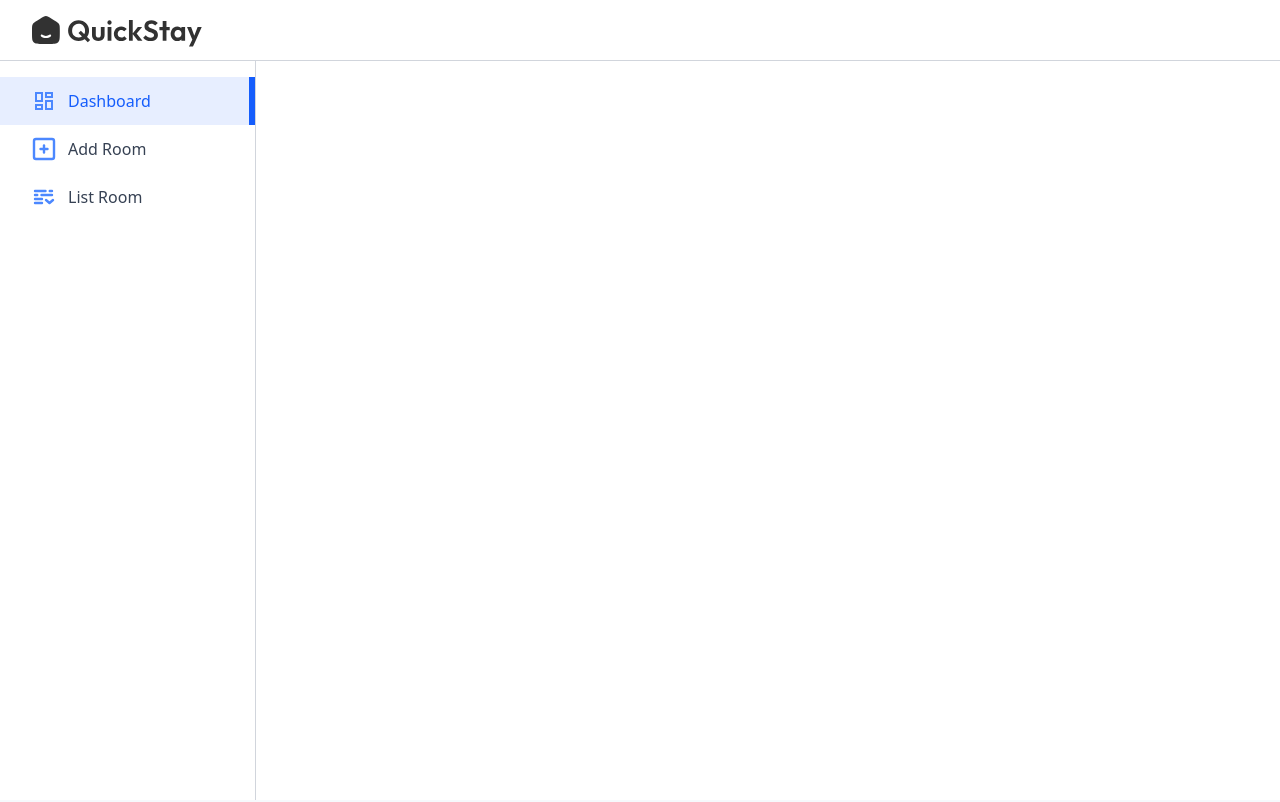
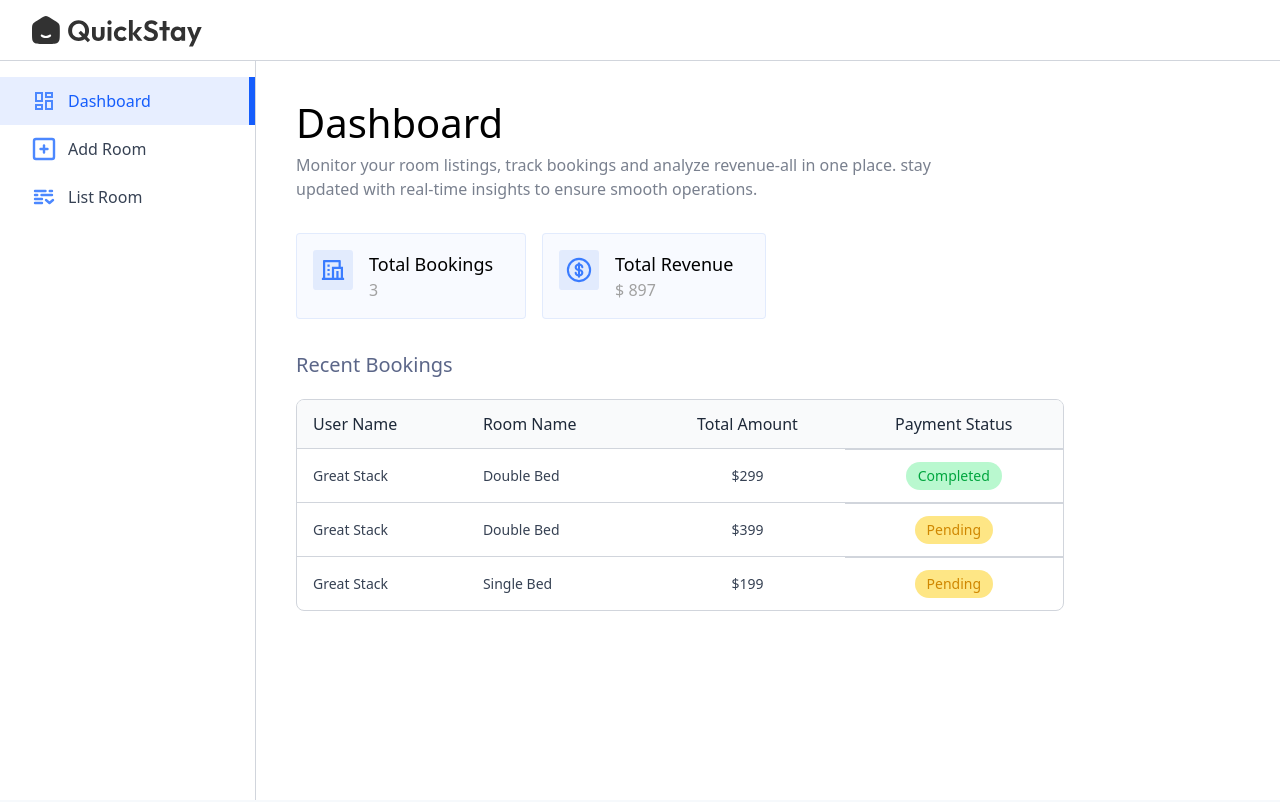
Before and after one commit to Kaveera725/hotel_booking_project, a React app: page /owner in a window 1280 px wide. Shown: the top 802 px of the page. Built offline with nearby package versions, Linux system fonts and the light colour scheme; the HTML template or start-up script is replaced by a standard one; a web font is replaced by a local one.

Commit message:
Start owner's Dashboard creating

```diff
--- a/src/pages/hotelOwner/Dashboard.jsx
+++ b/src/pages/hotelOwner/Dashboard.jsx
@@ -1,10 +1,68 @@
 import React from 'react'
+import Title from '../../components/Title'
+import { assets, dashboardDummyData } from '../../assets/assets'
+import { useState } from 'react'
+import { useEffect } from 'react'
+
 
 const Dashboard = () => {
+
+    const [dashboardData, setDashboardData] = useState(dashboardDummyData)
+
   return (
     <div>
+      <Title align='left' font='outfit' title='Dashboard' subtitle='Monitor your room listings, track bookings and analyze revenue-all in one place.
+      stay updated with real-time insights to ensure smooth operations.' />
+      <div className='flex gap-4 my-8'>
+        {/*-----Total Bookings-----*/}
+        <div className='bg-primary/3 border border-primary/10 rounded flex p-4 pr-8'>
+            <img src={assets.totalBookingIcon} alt='' className='max-sm:hidden h-10' />
+            <div className='flex flex-col sm:ml-4 font-medium'>
+                    <p className='text-blue -500 text-lg'>Total Bookings</p>
+                    <p className='text-neutral-400 text-base'>{dashboardData.totalBookings}</p>
+            </div>
+        </div>
+        {/*-----Total Revenue-----*/}
+        <div className='bg-primary/3 border border-primary/10 rounded flex p-4 pr-8'>
+            <img src={assets.totalRevenueIcon} alt='' className='max-sm:hidden h-10' />
+            <div className='flex flex-col sm:ml-4 font-medium'>
+                    <p className='text-blue -500 text-lg'>Total Revenue</p>
+                    <p className='text-neutral-400 text-base'>$ {dashboardData.totalRevenue}</p>
+            </div>
+        </div>
 
-    </div>
+        </div>
+            {/*-----Recent Bookings-----*/}
+            <h2 className='text-xl text-blue-950/70 font-medium mb-5'>Recent Bookings</h2>
+            <div className='w-full max-w-3xl text-left border border-gray-300 rounded-lg max-h-80 overflow-y-scroll'>
+                <table className='w-full'>
+                    <thead className='bg-gray-50'>
+                        <tr>
+                            <th className='py-3 px-4 text-gray-800 font-medium'>User Name</th>
+                            <th className='py-3 px-4 text-gray-800 font-medium max-sm:hidden'>Room Name</th>
+                            <th className='py-3 px-4 text-gray-800 font-medium text-center'>Total Amount</th>
+                            <th className='py-3 px-4 text-gray-800 font-medium text-center'>Payment Status</th>
+                        </tr>
+                    </thead>
+                    <tbody className='text-sm'>
+                        {dashboardData.bookings.map((item, index) => (
+                            <tr key={index} className='py-3 px-4 text-gray-700 border-t border-gray-300'>
+                                <td className='py-3 px-4 text-gray-700 border-t border-gray-300'>{item.user.username}</td>
+                                <td className='py-3 px-4 text-gray-700 border-t border-gray-300 max-sm:hidden'>{item.room.roomType}</td>
+                                <td className='py-3 px-4 text-gray-700 border-t border-gray-300 text-center'>${item.totalPrice}</td>
+                                <td className='py-3 px-4 text-gray-700 border-t border-gray-300 flex'>
+                                    <button className={`py-1 px-3 text-sx rounded-full mx-auto ${item.isPaid ? 'bg-green-200 text-green-600' : 'bg-amber-200 text-yellow-600'}`}>
+                                        {item.isPaid ? 'Completed' : 'Pending'}
+                                    </button>
+                                </td>
+                            </tr>
+
+                        ))}
+                    </tbody>
+                </table>
+            </div>
+      </div>
+
   )
 }
 
```
